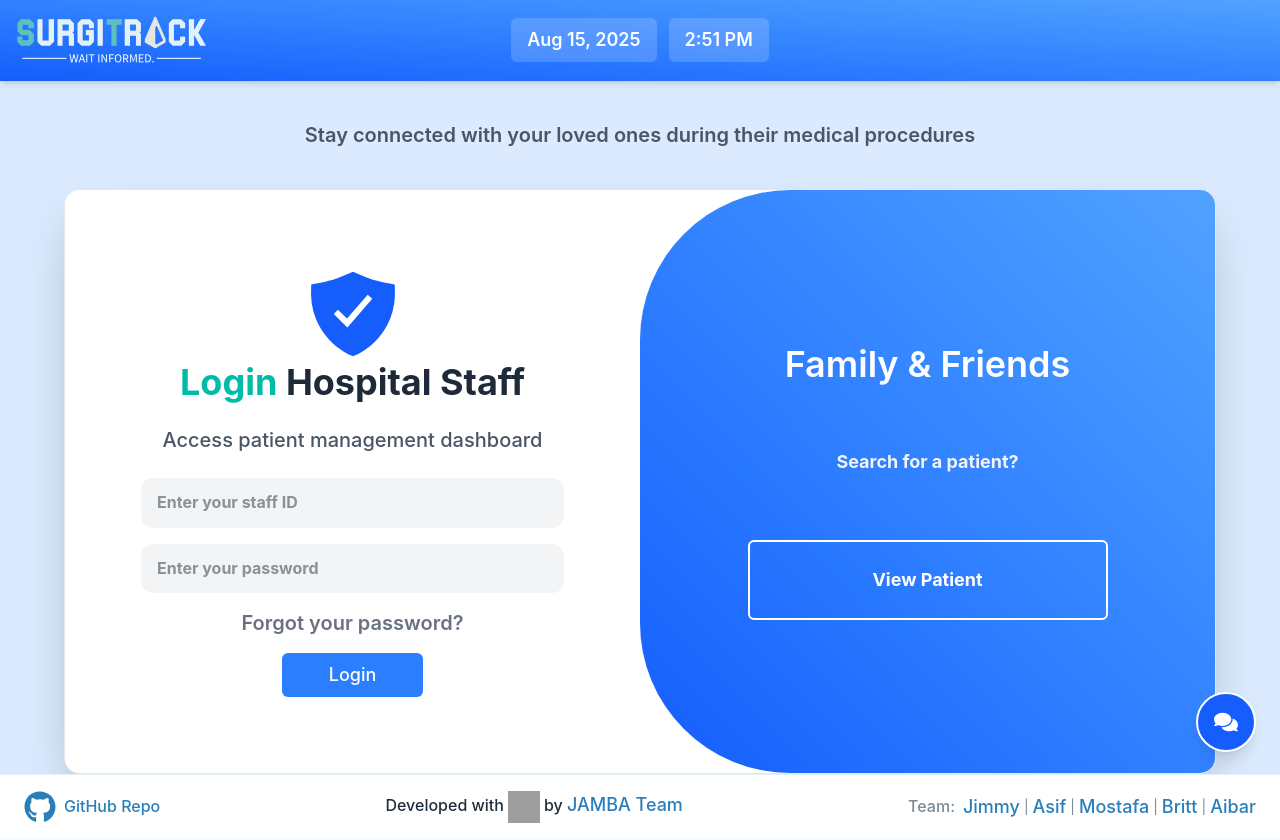
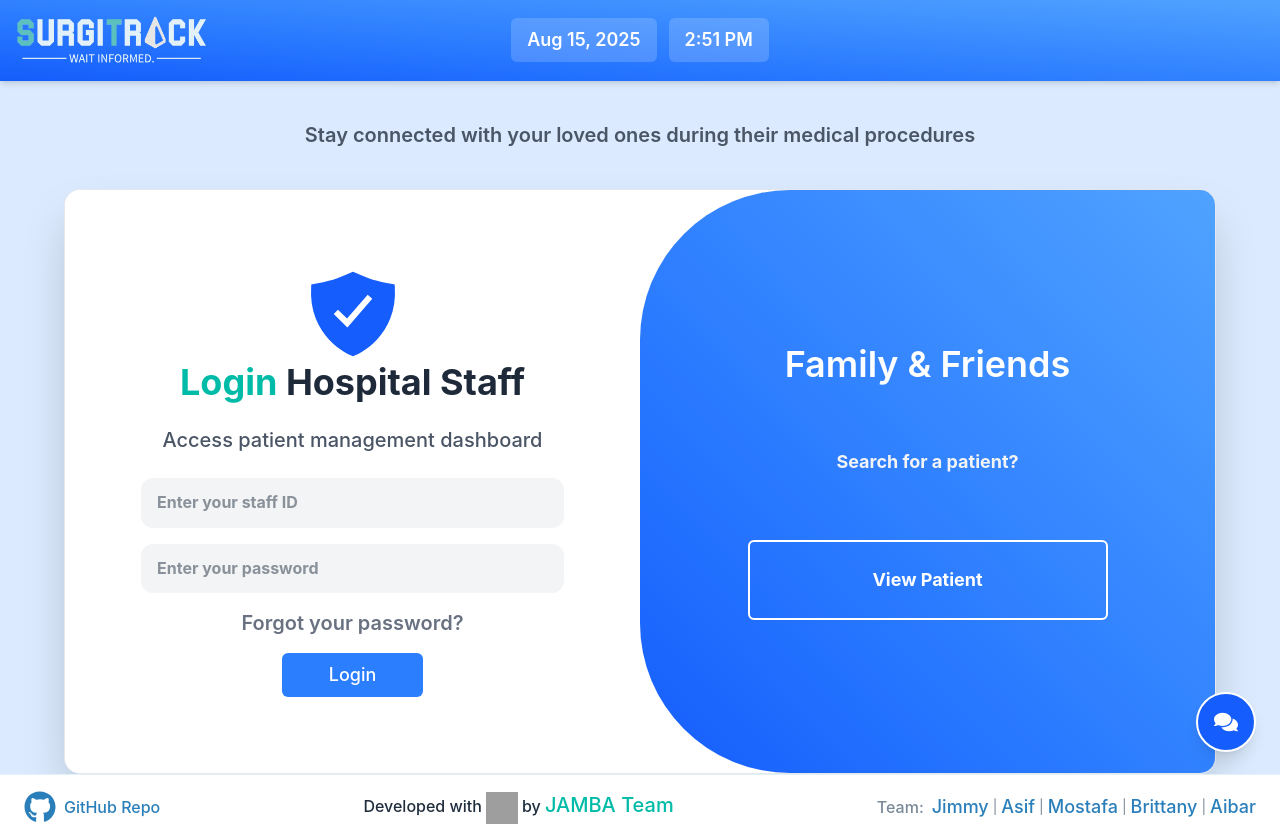
Before and after one commit to mhdasif123/SurgiTrack, a React (Vite) app: page / in a window 1280 px wide. Built offline with nearby package versions, Linux system fonts and the light colour scheme; grey boxes are pictures that could not be loaded.

Commit message:
add gitHub links to our names in footer

```diff
--- a/src/components/Layout/Footer.jsx
+++ b/src/components/Layout/Footer.jsx
@@ -37,7 +37,7 @@ const Footer = () => {
                     className="inline-block w-8 h-8 mx-1 align-middle"
                   />
                   by{' '}
-                  <span className="text-lg text-[var(--color-primary)]">JAMBA Team</span>
+                  <span className="text-teal-500 text-xl">JAMBA Team</span>
                 </p>
           </div>
         </div>
@@ -69,7 +69,7 @@ const Footer = () => {
                     className="inline-block w-8 h-8 mx-1 align-middle"
                   />
                   by{' '}
-                  <span className="text-lg text-[var(--color-primary)]">JAMBA Team</span>
+                  <span className="text-teal-500 text-xl">JAMBA Team</span>
                 </p>
             </div>
 
@@ -79,13 +79,22 @@ const Footer = () => {
                 Team:
               </span>
               <div className="flex items-center space-x-1 text-sm">
-                {['Jimmy','Asif','Mostafa',  'Britt',  'Aibar'].map((member, index) => (
-                  <React.Fragment key={member}>
-                    <span
-                      className="font-medium text-lg hover:scale-110 transform transition-transform duration-200 cursor-default text-[var(--color-primary)]"
+              {[
+                  { name: 'Jimmy', link: 'https://github.com/JimLimpe' },
+                  { name: 'Asif', link: 'https://github.com/mhdasif123' },
+                  { name: 'Mostafa', link: 'https://github.com/Mostafa-Elmoalem' },
+                  { name: 'Brittany', link: 'https://github.com/Haupt04' },
+                  { name: 'Aibar', link: 'https://github.com/Aibar-S/' },
+                ].map((member, index) => (
+                  <React.Fragment key={member.name}>
+                    <a
+                      href={member.link}
+                      target="_blank"
+                      rel="noopener noreferrer"
+                      className="font-medium text-lg hover:scale-110 transform transition-transform duration-200 cursor-pointer text-[var(--color-primary)]"
                     >
-                      {member}
-                    </span>
+                      {member.name}
+                    </a>
                     {index < 4 && (
                       <span className="text-[var(--color-muted)]">|</span>
                     )}
```
